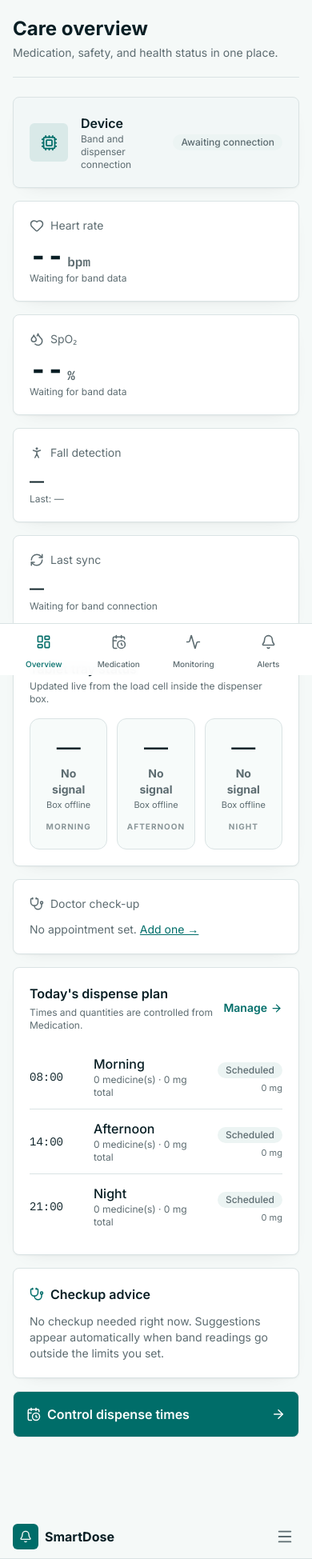
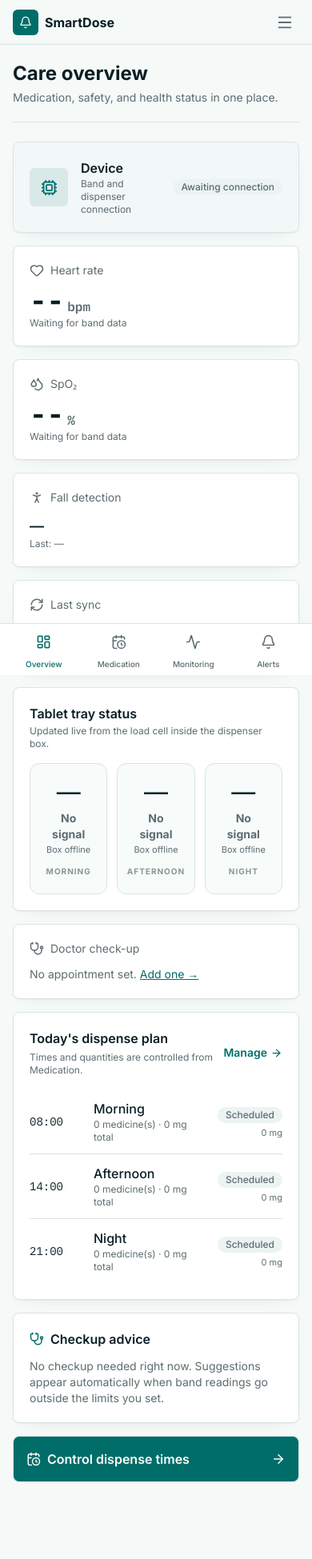
Before and after one commit to nandishpatil16/DrugDispenser-, a React (Vite) app: page / in a window 390 px wide. Shown: the whole page at 80% size. Built offline with nearby package versions, Linux system fonts and the light colour scheme.

Commit message:
Fix mobile header layout and implement full dropdown menu for settings/theme

```diff
--- a/src/components/AppShell.tsx
+++ b/src/components/AppShell.tsx
@@ -1,7 +1,7 @@
 import { Link } from "@tanstack/react-router";
-import { useEffect, type ReactNode } from "react";
+import { useEffect, useState, type ReactNode } from "react";
 import { Activity, Bell, CalendarClock, LayoutDashboard, Settings, Menu } from "lucide-react";
-import { useStore } from "@/lib/store";
+import { useStore, setState } from "@/lib/store";
 
 const NAV = [
   { to: "/",         label: "Overview",   icon: LayoutDashboard },
@@ -13,6 +13,8 @@ const NAV = [
 export function AppShell({ children }: { children: ReactNode }) {
   const unread = useStore((s) => s.alerts.filter((a) => !a.ack).length);
   const theme = useStore((s) => s.theme);
+  const patient = useStore((s) => s.patient);
+  const [menuOpen, setMenuOpen] = useState(false);
 
   useEffect(() => {
     const root = document.documentElement;
@@ -23,8 +25,69 @@ export function AppShell({ children }: { children: ReactNode }) {
     }
   }, [theme]);
 
+  // Close menu when clicking outside
+  useEffect(() => {
+    const handler = () => setMenuOpen(false);
+    document.addEventListener("click", handler);
+    return () => document.removeEventListener("click", handler);
+  }, []);
+
   return (
-    <div className="min-h-screen bg-background text-foreground transition-colors">
+    <div className="min-h-screen bg-background text-foreground transition-colors flex flex-col md:block">
+
+      {/* Mobile Top Header */}
+      <header className="sticky top-0 z-50 flex h-14 w-full shrink-0 items-center justify-between border-b bg-background/95 px-4 backdrop-blur md:hidden">
+        <div className="flex items-center gap-2">
+          <div className="grid h-8 w-8 place-items-center rounded-md bg-primary text-primary-foreground">
+            <Bell size={16} />
+          </div>
+          <span className="font-bold">SmartDose</span>
+        </div>
+        <div className="relative" onClick={(e) => e.stopPropagation()}>
+          <button
+            onClick={() => setMenuOpen(!menuOpen)}
+            className="grid h-9 w-9 place-items-center rounded-md text-muted-foreground hover:bg-muted"
+            aria-label="Menu"
+          >
+            <Menu size={22} />
+          </button>
+
+          {menuOpen && (
+            <div className="absolute right-0 top-full mt-2 flex w-56 flex-col overflow-hidden rounded-xl border bg-card shadow-[var(--shadow-card)]">
+              <div className="border-b bg-muted/20 p-3">
+                <p className="font-semibold">{patient.name || "No patient set"}</p>
+                <p className="text-xs text-muted-foreground">SmartDose Caregiver</p>
+              </div>
+
+              <div className="p-2">
+                <p className="mb-2 px-2 text-xs font-semibold text-muted-foreground">App Mode</p>
+                <div className="mb-1 grid grid-cols-3 gap-1 px-1">
+                  {(["light", "dark", "system"] as const).map((t) => (
+                    <button
+                      key={t}
+                      onClick={() => { setState((s) => ({ ...s, theme: t })); setMenuOpen(false); }}
+                      className={`rounded-md px-2 py-1.5 text-xs capitalize transition-colors ${theme === t ? "bg-primary text-primary-foreground font-medium" : "hover:bg-muted text-muted-foreground"}`}
+                    >
+                      {t === "system" ? "Auto" : t}
+                    </button>
+                  ))}
+                </div>
+              </div>
+
+              <div className="border-t p-2">
+                <Link
+                  to="/settings"
+                  onClick={() => setMenuOpen(false)}
+                  className="flex w-full items-center gap-3 rounded-md px-2 py-2 text-sm hover:bg-muted"
+                >
+                  <Settings size={16} /> Full Settings
+                </Link>
+              </div>
+            </div>
+          )}
+        </div>
+      </header>
+
       <aside className="fixed inset-y-0 left-0 hidden w-64 flex-col border-r bg-sidebar p-5 md:flex">
         <div className="mb-8 flex items-center gap-2 px-2">
           <div className="grid h-9 w-9 place-items-center rounded-lg bg-primary text-primary-foreground">
@@ -55,21 +118,11 @@ export function AppShell({ children }: { children: ReactNode }) {
           </Link>
         </div>
       </aside>
-      <main className="px-4 pb-24 pt-5 md:ml-64 md:px-10 md:pb-10 md:pt-8">
+
+      <main className="flex-1 px-4 pb-24 pt-5 md:ml-64 md:px-10 md:pb-10 md:pt-8">
         <div className="mx-auto max-w-6xl">{children}</div>
       </main>
-      {/* Mobile Top Header */}
-      <header className="sticky top-0 z-40 flex h-14 items-center justify-between border-b bg-background/95 px-4 backdrop-blur md:hidden">
-        <div className="flex items-center gap-2">
-          <div className="grid h-8 w-8 place-items-center rounded-md bg-primary text-primary-foreground">
-            <Bell size={16} />
-          </div>
-          <span className="font-bold">SmartDose</span>
-        </div>
-        <Link to="/settings" aria-label="Settings" className="grid h-9 w-9 place-items-center rounded-md text-muted-foreground hover:bg-muted">
-          <Menu size={22} />
-        </Link>
-      </header>
+
       <nav className="fixed inset-x-0 bottom-0 z-40 grid grid-cols-4 border-t bg-card/95 px-2 pb-[env(safe-area-inset-bottom)] backdrop-blur md:hidden">
         {NAV.map((n) => (
           <Link key={n.to} to={n.to} activeOptions={{ exact: n.to === "/" }}
```
